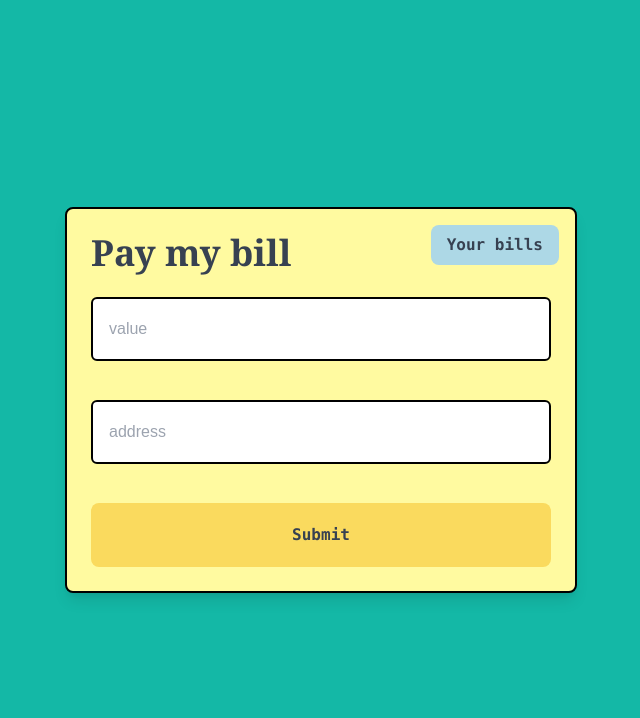
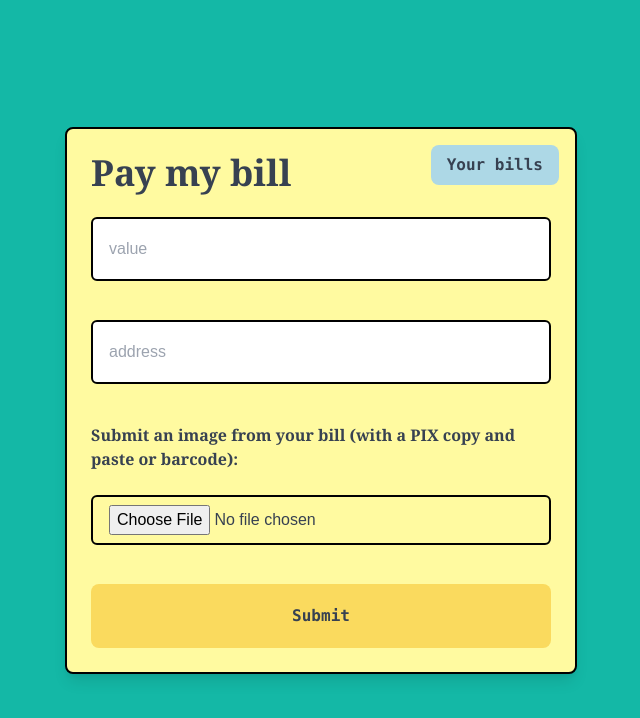
Before and after one commit to henriquemantovan/PrivateBills, a Next.js app in the folder private-bills/: page /pages/PayMybill in a window 1280 px wide. Shown: the top 718 px of the page, without its empty margins (319-959 px from the left). Built offline with nearby package versions, Linux system fonts and the light colour scheme.

Commit message:
upload de imagem da conta

```diff
--- a/private-bills/app/pages/PayMybill/YourBills/page.tsx
+++ b/private-bills/app/pages/PayMybill/YourBills/page.tsx
@@ -1,4 +1,4 @@
-"use client";
+"use client"
 import React, { useState } from 'react';
 import BillCard from '../components/BillCard';
 import Modal from '../components/BillModal';
--- a/private-bills/app/pages/PayMybill/page.tsx
+++ b/private-bills/app/pages/PayMybill/page.tsx
@@ -1,22 +1,41 @@
-"use client";
-
+'use client'
 import React, { useState } from 'react';
 import { useRouter } from 'next/navigation';
+import axios from 'axios';
 
 const PayMyBill = () => {
   const router = useRouter();
   const [formData, setFormData] = useState({ value: '', address: '' });
+  const [image, setImage] = useState<File | null>(null); // New state for image file
   const [showPopup, setShowPopup] = useState(false);
 
-  const handleSubmit = (e: React.FormEvent) => {
+  const handleImageChange = (e: React.ChangeEvent<HTMLInputElement>) => {
+    if (e.target.files && e.target.files[0]) {
+      setImage(e.target.files[0]);
+    }
+  };
+
+  const handleSubmit = async (e: React.FormEvent) => {
     e.preventDefault();
-    // Logic to handle submission can be added here (API call, form validation, etc.)
 
-    // Show success popup
-    setShowPopup(true);
+    // Create FormData object to handle both form data and image
+    const data = new FormData();
+    data.append('value', formData.value);
+    data.append('address', formData.address);
+    if (image) data.append('image', image);
 
-    // Clear the form after submission
-    setFormData({ value: '', address: '' });
+    try {
+      await axios.post('/api/paybill', data, {
+        headers: {
+          'Content-Type': 'multipart/form-data',
+        },
+      });
+      setShowPopup(true);
+      setFormData({ value: '', address: '' });
+      setImage(null); // Clear image after submission
+    } catch (error) {
+      console.error('Error submitting form', error);
+    }
   };
 
   const goToYourBills = () => {
@@ -24,13 +43,12 @@ const PayMyBill = () => {
   };
 
   const goBack = () => {
-    router.back(); // Retorna à página anterior
+    router.back();
   };
 
   return (
     <div className="flex justify-center items-center h-screen w-screen bg-teal-500">
       <div className="relative bg-[#FFFAA0] w-[40vw] p-6 rounded-lg border-2 border-black shadow-lg">
-        {/* "Your bills" button */}
         <div className="absolute top-4 right-4">
           <button
             onClick={goToYourBills}
@@ -39,11 +57,8 @@ const PayMyBill = () => {
             Your bills
           </button>
         </div>
-
-        {/* Title */}
         <h1 className="text-4xl font-serif font-bold text-gray-700 mb-6">Pay my bill</h1>
 
-        {/* Form */}
         <form onSubmit={handleSubmit} className="space-y-6">
           <div>
             <input
@@ -65,7 +80,16 @@ const PayMyBill = () => {
               required
             />
           </div>
-
+          <h1 className="text-md font-serif font-bold text-gray-700 mb-4">Submit an image from your bill (with a PIX copy and paste or barcode):</h1>
+          <div>
+            <input
+              type="file"
+              accept="image/*"
+              onChange={handleImageChange}
+              className="w-full border-2 border-black rounded-md py-2 px-4 text-gray-700"
+              required
+            />
+          </div>
           <button
             type="submit"
             className="w-full h-[8vh] bg-[#FADA5E] hover:bg-[#FFD700] text-gray-700 font-mono font-bold py-2 px-4 rounded-lg border-2 border-gray"
@@ -74,7 +98,6 @@ const PayMyBill = () => {
           </button>
         </form>
 
-        {/* Success Popup */}
         {showPopup && (
           <div className="absolute inset-0 flex justify-center items-center bg-black bg-opacity-50">
             <div className="bg-white p-4 rounded-lg border-2 border-black shadow-lg">
```
Also changed, not shown: private-bills/package.json (+6 -5 lines), 1 other file (tests, documents, lock files or other folders).
